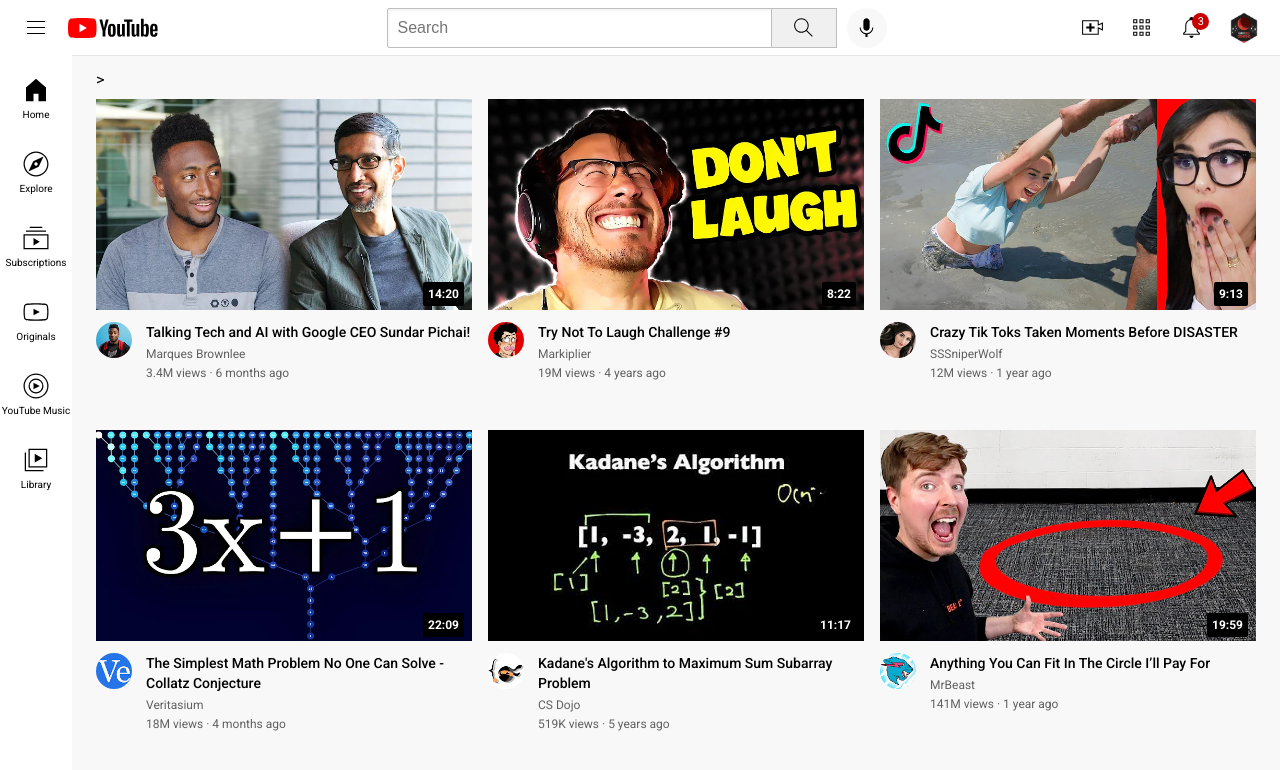
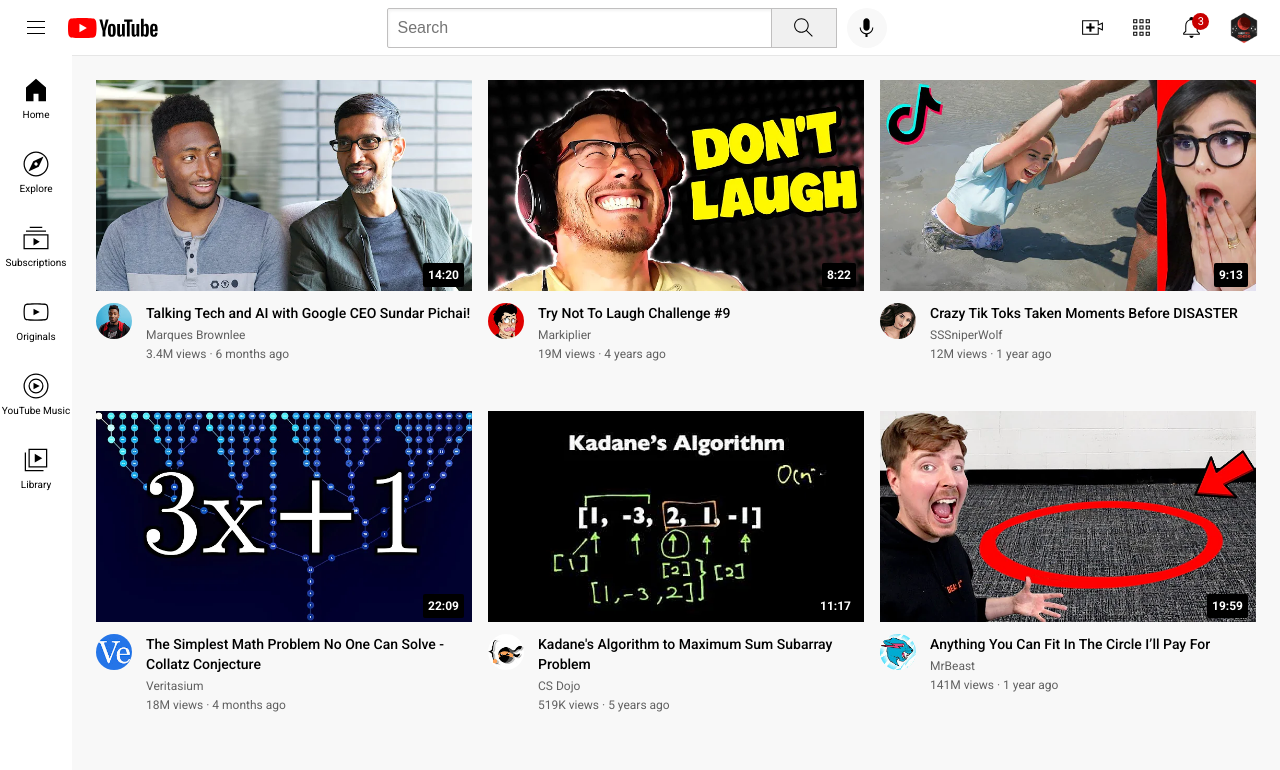
Before and after one commit to liamlecs/Youtube-Clone, a plain HTML site: page index.html in a window 1280 px wide. Drawn offline with Linux system fonts and the light colour scheme.

Commit message:
Update index.html

```diff
--- a/index.html
+++ b/index.html
@@ -72,7 +72,7 @@
         <div>Library</div>
       </div>
     </nav>
-    <main>>
+    <main>
     <section class="video-grid">
       <div class="video-preview">
         <div class="thumbnail-row">
```
